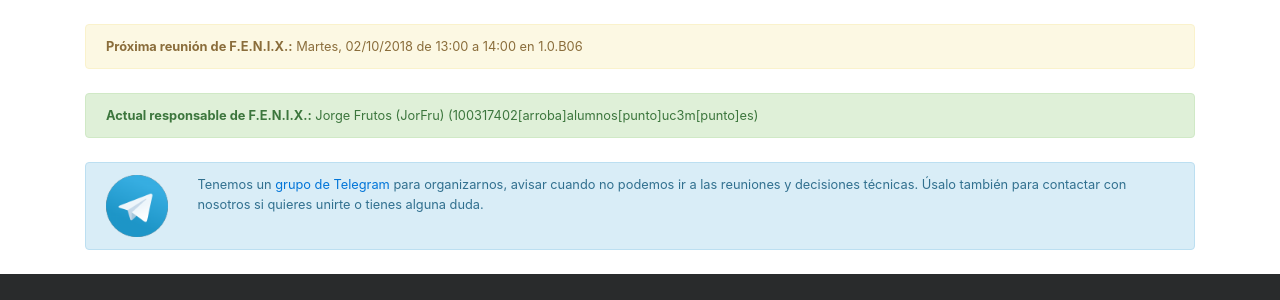
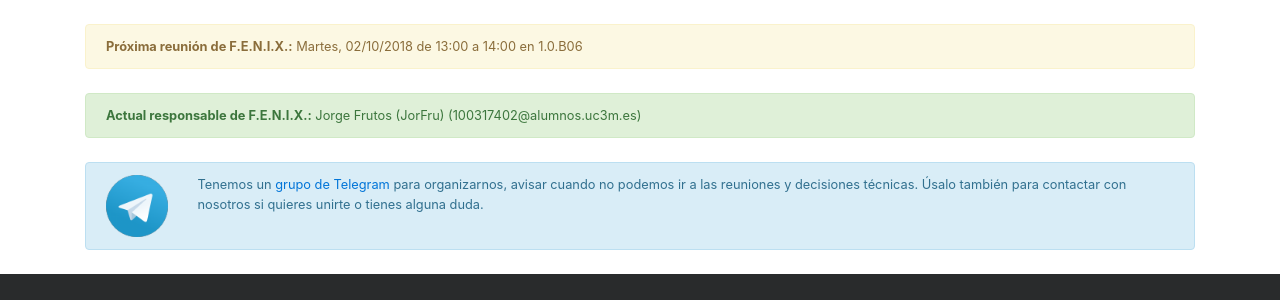
Before and after one commit to asrob-uc3m/asrob-uc3m.github.io, a Jekyll site: the page built from _workgroups/2018-10-02-fenix.markdown, in a window 1280 px wide and 900 px high, scrolled down 952 px. Shown: the part 495-795 px from the top of the window. Built offline with Jekyll 4.4.1, drawn with Linux system fonts in a browser that asks for light colours.

Commit message:
Update 2018-10-02-fenix.markdown

```diff
--- a/_workgroups/2018-10-02-fenix.markdown
+++ b/_workgroups/2018-10-02-fenix.markdown
@@ -3,7 +3,7 @@ active: true
 description: F.E.N.I.X. son las siglas de Flying "Economic" droNes and Investigation eXperience. <br> Si estas interesad@ en aprender sobre drones este es tu sitio. Aprenderás a montar tus drones, con la elección de los componentesnecesarios. Así como la configuración del mismo y vuelos, muuchos vuelos. Tambien realizamos carreras con nandrones por un circuito.
 layout: workgroup
 manager: Jorge Frutos (JorFru)
-manager_email: 100317402[arroba]alumnos[punto]uc3m[punto]es
+manager_email: 100317402@alumnos.uc3m.es
 name: F.E.N.I.X.
 next_meeting: Martes, 02/10/2018 de 13:00 a 14:00 en 1.0.B06
 next_meeting_doodle:
```
